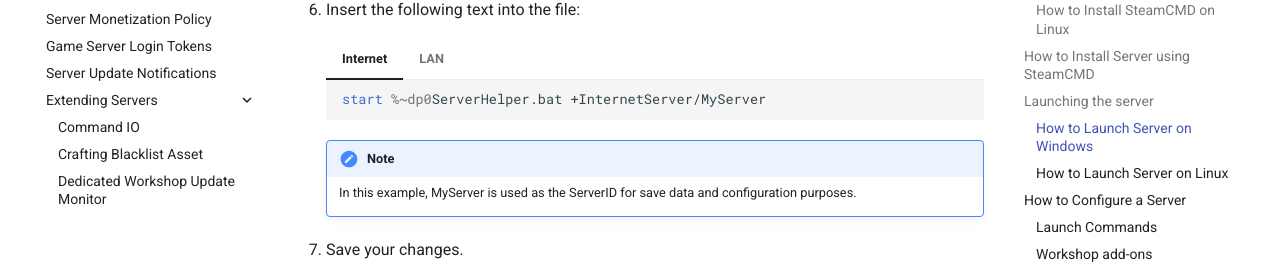
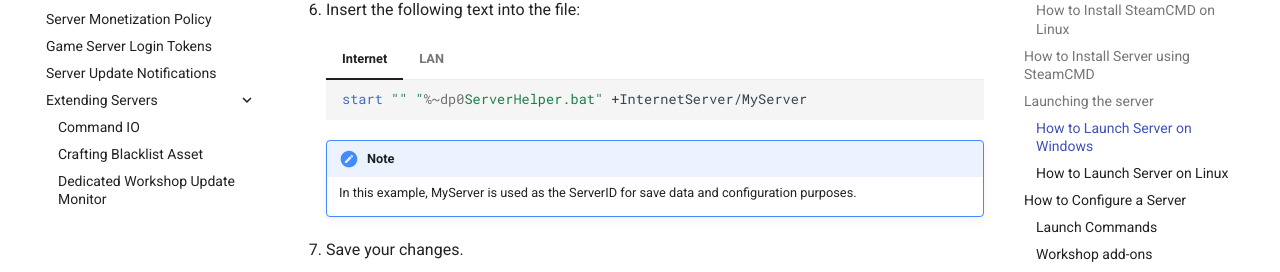
Before and after one commit to unturned-info/unturned-3-knowledgebase, an MkDocs documentation site: the page built from docs/Server-Hosting/ServerHosting.md, in a window 1280 px wide and 900 px high, scrolled down 2648 px. Shown: the part 170-442 px from the top of the window. Built offline with MkDocs 1.6.1 and Material for MkDocs 9.7.7, drawn with Linux system fonts in a browser that asks for light colours; comment, search, counter and statistics services are not loaded.

````diff
--- a/docs/Server-Hosting/ServerHosting.md
+++ b/docs/Server-Hosting/ServerHosting.md
@@ -85,12 +85,12 @@ Continue to: [How to Launch Server on Windows](#How-to-Launch-Server-on-Windows)
 
     === "Internet"
         ```batch
-        start %~dp0ServerHelper.bat +InternetServer/MyServer
+        start "" "%~dp0ServerHelper.bat" +InternetServer/MyServer
         ```
 
     === "LAN"
         ```batch
-        start %~dp0ServerHelper.bat +LanServer/MyServer
+        start "" "%~dp0ServerHelper.bat" +LanServer/MyServer
         ```
 
     !!! note
````
